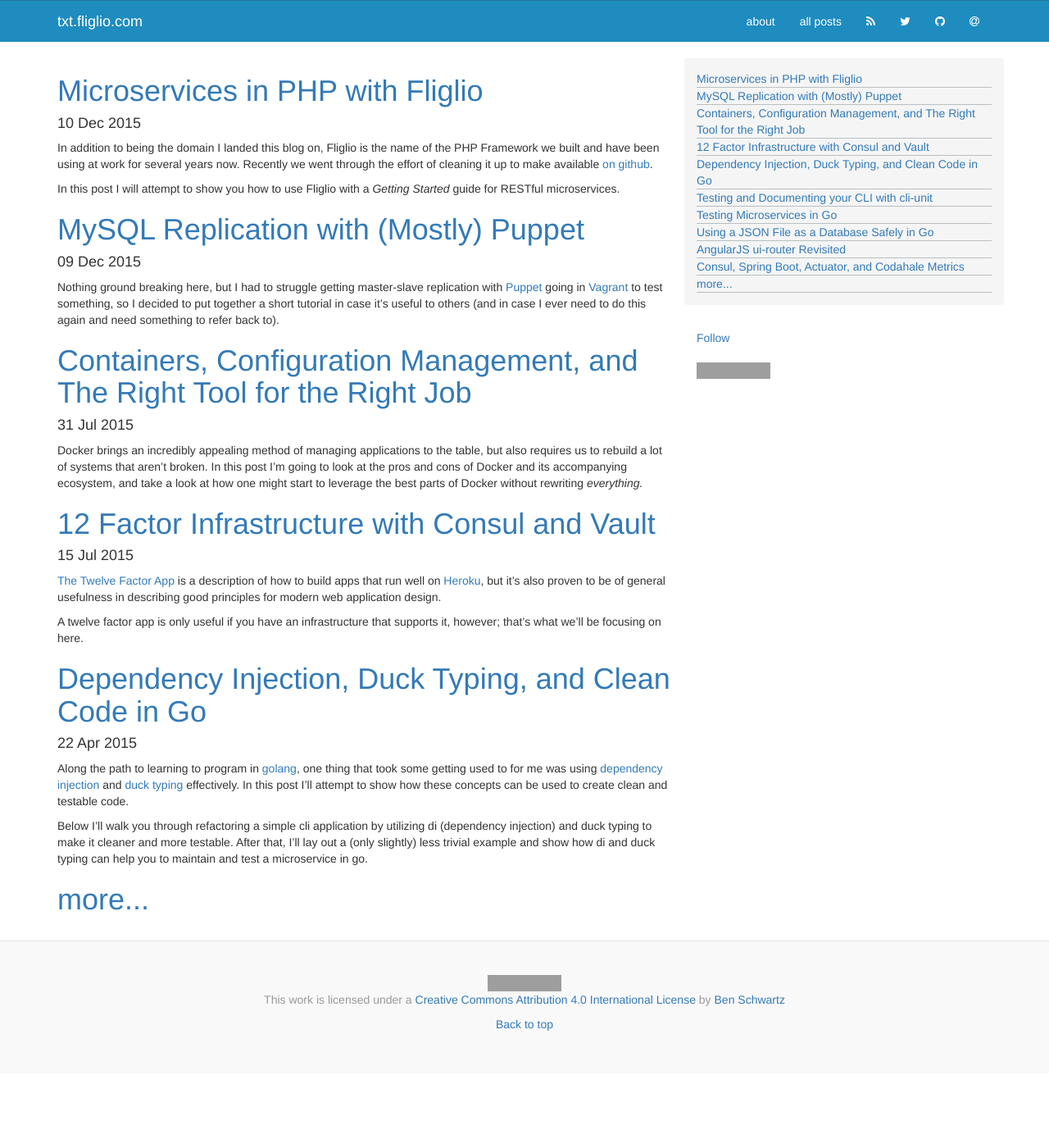
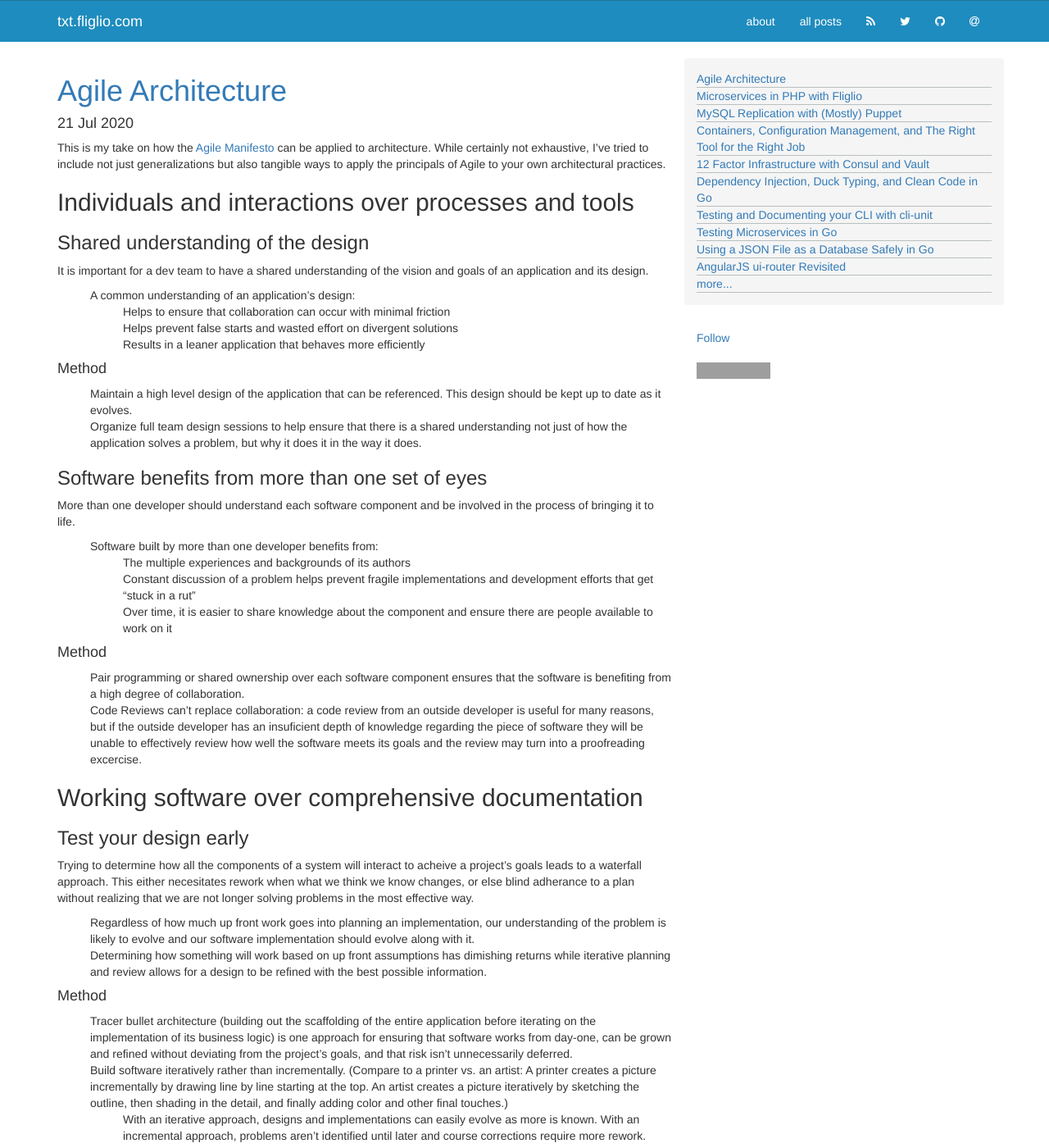
Before and after one commit to benschw/benschw.github.io, a Jekyll site: the page built from index.html, in a window 1280 px wide and 1400 px high. Shown: the whole window at 82% size. Built offline with Jekyll 4.4.1, drawn with Linux system fonts in a browser that asks for light colours; nearby versions of some CDN libraries; comment, search, counter and statistics services are not loaded; some of the changed text lies outside the part shown; grey boxes are pictures that could not be loaded.

Commit message:
adding agile architecture doc

```diff
--- a/_posts/2015-12-10-microservices-in-php-with-fliglio.markdown
+++ b/_posts/2015-12-10-microservices-in-php-with-fliglio.markdown
@@ -18,8 +18,6 @@ effort of cleaning it up to make available [on github](https://github.com/fligli
 In this post I will attempt to show you how to use Fliglio with a _Getting Started_ guide for RESTful microservices.
 
 <!--more-->
-
-_(See also my post about [Testing PHP Fliglio Microservices with Docker](/2015/12/2015-12-14-testing-php-fliglio-microservices-with-docker/).)_
 
 ## Running The App
 Before we go any further, grab a copy of the demo application [here](https://github.com/fliglio/rest-gs).
--- /dev/null
+++ b/_posts/2020-07-21-agile-architecture.md
@@ -0,0 +1,165 @@
+---
+layout: post
+status: publish
+published: true
+title: Agile Architecture
+author_login: benschwartz
+author_email: benschw@gmail.com
+categories:
+- Post
+tags: []
+---
+
+This is my take on how the [Agile Manifesto](https://agilemanifesto.org/) can be applied to architecture. While certainly not exhaustive,
+I've tried to include not just generalizations but also tangible ways to apply the principals of Agile to your own architectural practices.
+
+## Individuals and interactions over processes and tools
+
+### Shared understanding of the design
+It is important for a dev team to have a shared understanding of the vision and
+goals of an application and its design.
+
+- A common understanding of an application's design:
+	- Helps to ensure that collaboration can occur with minimal friction
+	- Helps prevent false starts and wasted effort on divergent solutions
+	- Results in a leaner application that behaves more efficiently
+
+#### Method
+- Maintain a high level design of the application that can be referenced. This design
+  should be kept up to date as it evolves.
+- Organize full team design sessions to help ensure that there is a shared understanding
+  not just of how the application solves a problem, but why it does it in the way it does.
+
+### Software benefits from more than one set of eyes
+More than one developer should understand each software component and be involved in the
+process of bringing it to life.
+
+- Software built by more than one developer benefits from:
+	- The multiple experiences and backgrounds of its authors
+	- Constant discussion of a problem helps prevent fragile implementations and
+	  development efforts that get "stuck in a rut"
+	- Over time, it is easier to share knowledge about the component and ensure
+	  there are people available to work on it
+
+#### Method
+- Pair programming or shared ownership over each software component ensures
+  that the software is benefiting from a high degree of collaboration.
+- Code Reviews can't replace collaboration: a code review from an outside developer
+  is useful for many reasons, but if the outside developer has an insuficient
+  depth of knowledge regarding the piece of software they will be unable to effectively
+  review how well the software meets its goals and the review may turn into a proofreading excercise.
+
+## Working software over comprehensive documentation
+
+### Test your design early
+Trying to determine how all the components of a system will interact to acheive
+a project's goals leads to a waterfall approach. This either necesitates
+rework when what we think we know changes, or else blind adherance to a plan without
+realizing that we are not longer solving problems in the most effective way.
+
+- Regardless of how much up front work goes into planning an implementation, our
+  understanding of the problem is likely to evolve and our software implementation
+  should evolve along with it.
+- Determining how something will work based on up front assumptions has dimishing returns
+  while iterative planning and review allows for a design to be refined with
+  the best possible information.
+
+#### Method
+- Tracer bullet architecture (building out the scaffolding of the entire application
+  before iterating on the implementation of its business logic) is one approach
+  for ensuring that software works from day-one, can be grown and refined without
+  deviating from the project's goals, and that risk isn't unnecessarily deferred.
+- Build software iteratively rather than incrementally. (Compare to a printer
+  vs. an artist: A printer creates a picture incrementally by drawing line by line
+  starting at the top. An artist creates a picture iteratively by sketching the outline,
+  then shading in the detail, and finally adding color and other final touches.)
+	- With an iterative approach, designs and implementations can easily evolve
+	  as more is known. With an incremental approach, problems aren't identified
+	  until later and course corrections require more rework.
+
+## Customer collaboration over contract negotiation
+
+### Shared understanding of business objectives
+It is important for a team to have a shared understanding with the business
+regarding the vision and goals of a project.
+
+- A common understanding of the business functions, domain knowledge, and nomenclature used to describe an application:
+	- Ensures that the right features are built
+	- Enables developers to provide feedback regarding the assumptions of the business
+	- Facilitates an evolving solution that better meets the underlying goals of the application
+
+#### Method
+- Make the development team aware of why they are building an application, not just what it should do
+- Promote discussion between development and the business regarding requirements
+- Collaborate on building a roadmap and requirements for beta, mvp, and beyond
+- Perform regular demos to ensure development is tracking with the business vision
+
+## Responding to change over following a plan
+
+### Build based on feedback from the system
+As software is built, our understanding of how it works changes and up front planning
+will likely diminish in relevance.
+
+- The plan for building an application should evolve with our understanding of how our
+  software is actually performing. As we learn more about the systems we are building
+  our design and priorities should be updated to accomodate this new information.
+- Software should be built to facilitate early feedback:
+	- Understanding early how a design or integration plan stands up to actual
+	  implementation makes it easier to course correct and less likely to result in
+	  overly cumbersome interfaces that satisfy "what we thought we needed"
+	  instead of "what we actually need"
+	- When coupled components are developed separately and to a specification,
+	  the likelyhood that an impedence mismatch will be introduced and allowed to
+	  grow unchecked increases.
+
+#### Method
+- Regular backlog grooming with design discussions ensure that designs and requirements
+  are kept up to date with current information
+- Implement continuous integration and continuous deployment:
+	- Prevents drift in integration goals by shedding light on impedence mismatches quickly
+	- Brings design failures to light early so they can be corrected without creating
+	  an excess of rework.
+	- Brings design failures to light early so they can be corrected rather than
+	  being allowed to remain and solved for with work-arounds.
+	- Bugs are caught more quickly (though this is the least important benefit of CI/CD)
+- Effective use of automated testing facilitates more frequent integration and thus
+  faster and more frequent feedback
+
+### Pay special attention to integrations with outside software
+The adoption of new technologies and integration with vendors is often the biggest
+source of risk for a project. In addition to bringing a design to life, it must
+be integrated with a system that may not behave in a way that is expected.
+
+- The full cost of integrating with a vendor or new technology can't be
+  fully understood up front and won't be until completed.
+- If the assumptions about a vendor or new technology prove to be wrong, a new
+  solution may need to be found.
+
+#### Method
+- Integration with a vendor or new technology should be identified as higher
+  risk and performed early. This will:
+	- Remove the unknown cost of integration as soon as possible
+	- Bring the domain knowledge into the team's shared understanding to ensure
+	  that development doesn't procede with a blind spot
+	- Give adequate time to go back to the drawing board if the vendor or
+	  technology doesn't work out
+- Use an existing technology instead. Does the problem being solved with a new
+  technology really warrant the cost and risk of adopting a new technology?
+
+## Other
+### Optimize for the platform, not the local problem
+The benefits of the consistency acheived through shared patterns and technologies
+often outweigh the benefits of a software design that is optimized for a specific
+problem.
+
+- Consistent patterns, techniques, and technologies promote:
+	- Systems that are understood and supportable by more people
+	- Less automation and implementation work to get off the ground
+	- Less risk from integrating with new software
+	- Systems that can more easily be kept up to date
+
+#### Method
+- Determine if a similar problem has already been solved by another team
+- When adopting a new technology, compare the pros and cons of using an existing
+  technology. Are you accurately accounting for all the non-functional costs of
+  bringing in new software?
```
